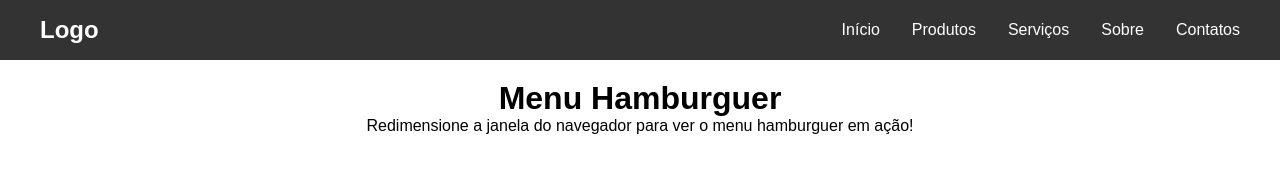
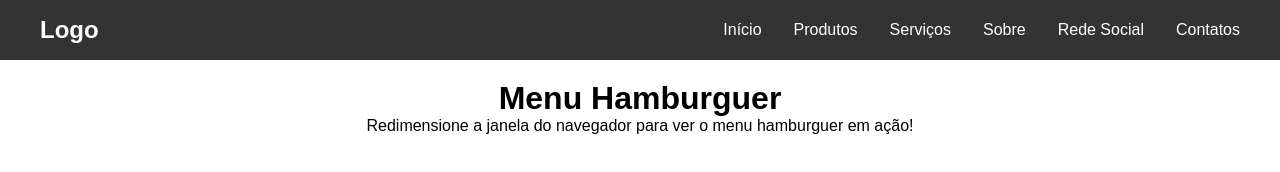
Before and after one commit to ArthurMarianoNeto/MyWebsite, a plain HTML site: page menu.html in a window 1280 px wide. Drawn offline with Linux system fonts and the light colour scheme.

Commit message:
Adicionado rede social

```diff
--- a/menu.html
+++ b/menu.html
@@ -128,6 +128,7 @@
                 <li><a href="#">Produtos</a></li>
                 <li><a href="#">Serviços</a></li>
                 <li><a href="#">Sobre</a></li>
+                <li><a href="#">Rede Social</a></li>
                 <li><a href="#">Contatos</a></li>
             </ul>
         </div>
```
